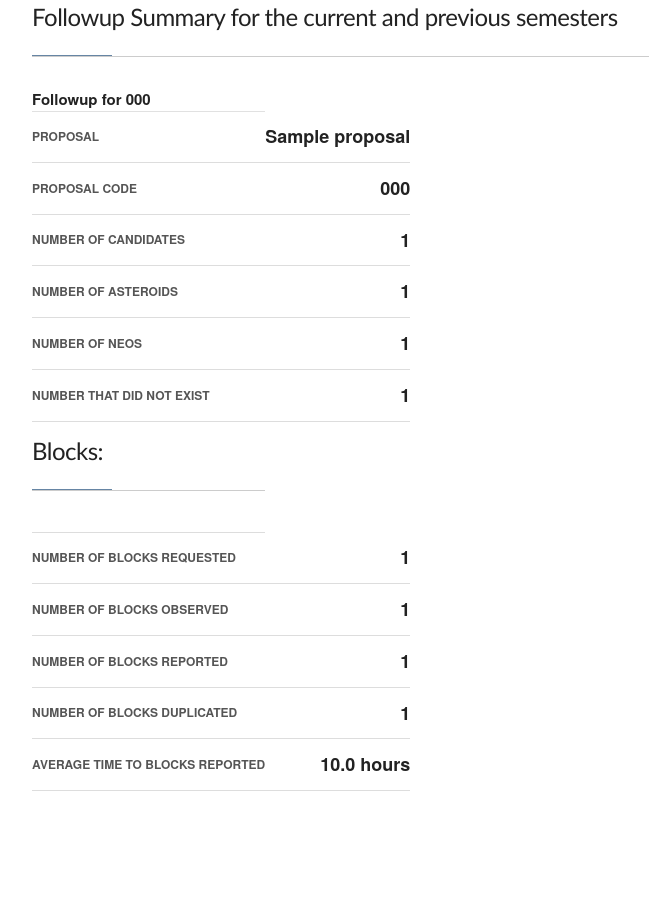
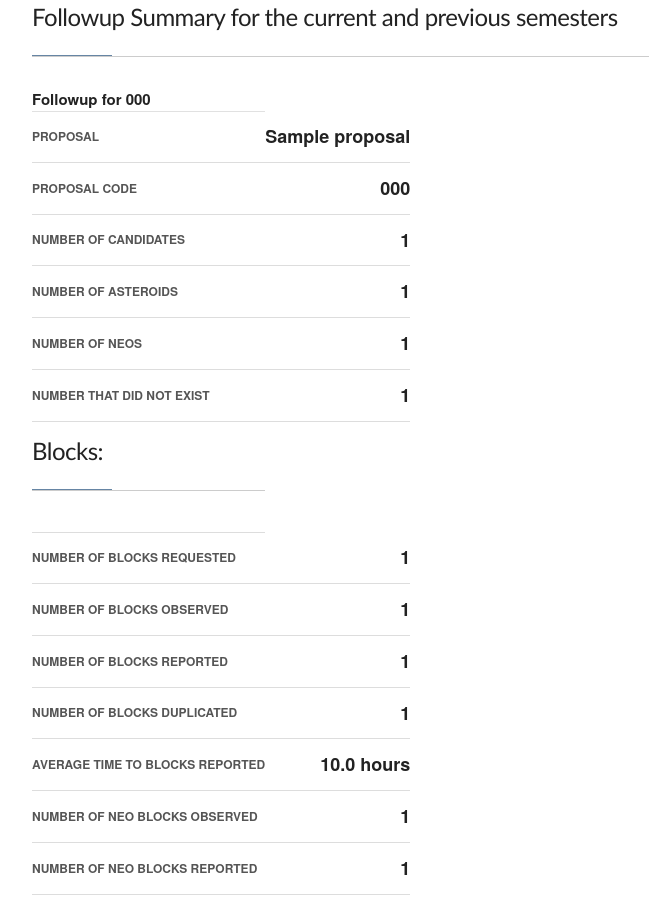
Before and after one commit to LCOGT/neoexchange, a Django app: template neoexchange/core/templates/core/followup_summary.html in a window 1280 px wide. Shown: the part 244-1164 px from the top of the page, without its empty margins (128-777 px from the left). Before the commit the page ends 1035 px from the top, so only its background shows below. Run offline with Django 3.2, Linux system fonts and the light colour scheme; the template is opened without the code that fills it: most values are stand-ins (such as "Sample title", 1, 10 or a date in 2020); some libraries are stand-ins or nearby versions.

Commit message:
Add number of NEO blocks observed and reported

```diff
--- a/neoexchange/core/templates/core/followup_summary.html
+++ b/neoexchange/core/templates/core/followup_summary.html
@@ -69,6 +69,14 @@
                                 <td class="kv-key">Average time to blocks reported</td>
                                 <td class="kv-value">{{current_semester.avg_lag|floatformat:1}} hours</td>
                             </tr>
+                            <tr>
+                                <td class="kv-key">Number of NEO blocks observed</td>
+                                <td class="kv-value">{{current_semester.num_neo_blocks_observed}}</td>
+                            </tr>
+                            <tr>
+                                <td class="kv-key">Number of NEO blocks reported</td>
+                                <td class="kv-value">{{current_semester.num_neo_blocks_reported}}</td>
+                            </tr>
                      </tbody>
                     </table>
                 </div>
```
Also changed, not shown: neoexchange/core/views.py (+7 -2 lines), neoexchange/neox/tests/test_followup_summary_page.py (+8 -4 lines).
